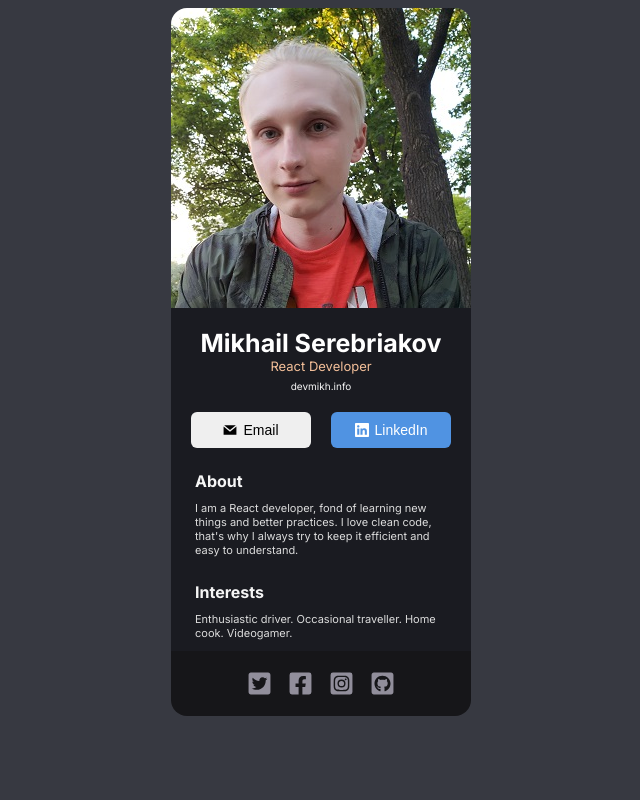
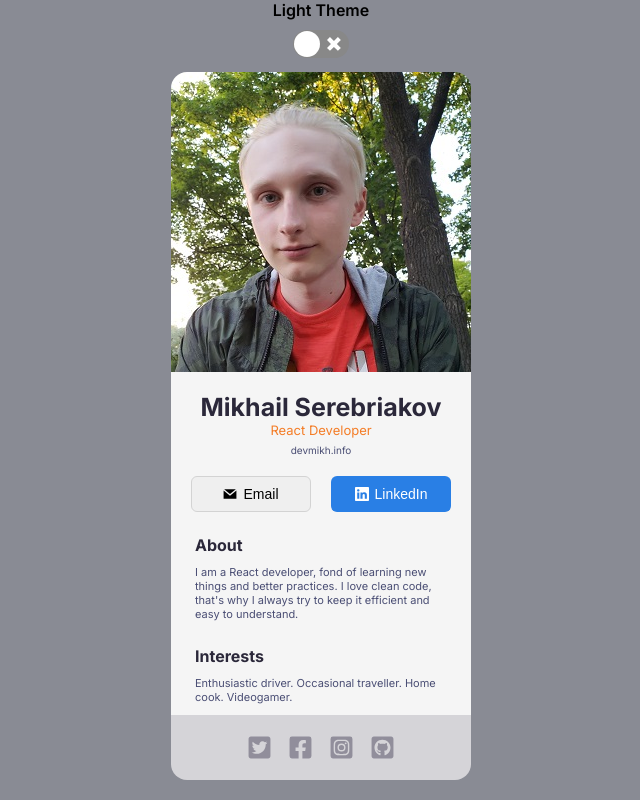
Before and after one commit to devmikh/react-digital-business-card, a React (Create React App) app: page / in a window 1280 px wide. Shown: the whole page, without its empty margins (319-959 px from the left). Built offline with nearby package versions, Linux system fonts and the light colour scheme.

Commit message:
Added light/dark theme switch

```diff
--- a/package.json
+++ b/package.json
@@ -10,6 +10,7 @@
     "react-dom": "^18.2.0",
     "react-icons": "^4.4.0",
     "react-scripts": "5.0.1",
+    "react-switch": "^7.0.0",
     "web-vitals": "^2.1.4"
   },
   "scripts": {
--- a/src/App.css
+++ b/src/App.css
@@ -1,9 +1,49 @@
 body {
-    background-color: #373941;
     font-family: 'Inter', sans-serif;
+    margin: 0;
+}
+
+* {
+    transition: all 0.2s;
 }
 
 .container {
+    height: 100vh;
+    width: 100%;
+}
+
+#light .container {
+    background-color: #898b94;
+}
+
+#dark .container {
+    background-color: #373941;
+}
+
+.App {
+    display: flex;
+    flex-direction: column;
+    align-items: center;
+}
+
+.theme-switch {
+    display: flex;
+    flex-direction: column;
+    align-items: center;
+    gap: 10px;
+    margin-bottom: 14px;
+    font-weight: 600;
+}
+
+#light .theme-switch {
+    color: black;
+}
+
+#dark .theme-switch {
+    color: #F5F5F5;
+}
+
+.card-container {
     width: 300px;
     margin: auto;
     display: flex;
@@ -30,30 +70,62 @@ body {
 }
 
 .info--name {
-    background-color: #1A1B21;
-    color: #FFFFFF;
     font-size: 25px;
     padding-top: 20px;
 }
 
+#light .info--name {
+    background-color: #F5F5F5;
+    color: #2B283A;
+}
+
+#dark .info--name {
+    background-color: #1A1B21;
+    color: #FFFFFF;
+}
+
 .info--occupation {
-    background-color: #1A1B21;
-    color: #F3BF99;
+
     font-size: 13px;
     font-weight: 300;
 }
 
+#light .info--occupation {
+    background-color: #F5F5F5;
+    color: #F47D27;
+}
+
+#dark .info--occupation {
+    background-color: #1A1B21;
+    color: #F3BF99;
+}
+
 .info--website {
-    background-color: #1A1B21;
-    color: #F5F5F5;
     font-size: 10px;
     font-weight: 300;
     padding-top: 6px;
 }
 
+#light .info--website {
+    background-color: #F5F5F5;
+    color: #4A4E74;
+}
+
+#dark .info--website {
+    background-color: #1A1B21;
+    color: #F5F5F5;
+}
+
 .info--buttons {
+    padding-top: 10px;
+}
+
+#light .info--buttons {
+    background-color: #F5F5F5;
+}
+
+#dark .info--buttons {
     background-color: #1A1B21;
-    padding-top: 10px;
 }
 
 .info--buttons > * {
@@ -70,18 +142,39 @@ body {
 }
 
 .info--buttons--linkedin {
-    background-color: #5093E2;
     color: white;
 }
 
-.info--buttons--linkedin:hover {
-    cursor: pointer;
-    background-color: #3d88df;
+#light .info--buttons--linkedin {
+    background-color: #297FE5;
 }
 
-.info--buttons--email:hover {
+#dark .info--buttons--linkedin {
+    background-color: #5093E2;
+}
+
+#light .info--buttons--linkedin:hover {
+    cursor: pointer;
+    background-color: #3579c7;
+}
+
+#dark .info--buttons--linkedin:hover {
+    cursor: pointer;
+    background-color: #3f76b6;
+}
+
+#light .info--buttons--email {
+    border: 1px solid lightgrey;
+}
+
+#light .info--buttons--email:hover {
     cursor: pointer;
     background-color: #dbdbdb;
+}
+
+#dark .info--buttons--email:hover {
+    cursor: pointer;
+    background-color: #b3b0b0;
 }
 
 .info--buttons--text {
@@ -90,34 +183,61 @@ body {
 
 /* About and Interests sections */
 .about, .interests {
-    background-color: #1A1B21;
     padding: 0 24px;
 }
 
+#light .about, #light .interests {
+    background-color: #F5F5F5;
+}
+
+#dark .about, #dark .interests {
+    background-color: #1A1B21;
+}
+
 .about--title, .interests--title {
-    color: #F5F5F5;
     font-size: 16px;
     font-weight: 700;
     margin-bottom: 0;
 }
 
+#light .about--title, #light .interests--title {
+    color: #2B283A;
+}
+
+#dark .about--title, #dark .interests--title {
+    color: #F5F5F5;
+}
+
 .about--text, .interests--text {
-    color: #DCDCDC;
     font-size: 11px;
     margin-top: 10px;
+}
+
+#light .about--text, #light .interests--text {
+    color: #4A4E74;
+}
+
+#dark .about--text, #dark .interests--text {
+    color: #DCDCDC;
 }
 
 /* Footer */
 
 .footer {
-    background-color: #161619;
+    color: #918E9B;
     width: 100%;
     padding: 20px 0;
-    /* text-align: center; */
     font-size: 25px;
-    color: #918E9B;
     display: flex;
     justify-content: center;
     gap: 16px;
     border-radius: 0 0 16px 16px;
 }
+
+#light .footer {
+    background-color: #D5D4D8;
+}
+
+#dark .footer {
+    background-color: #161619;
+}
--- a/src/App.jsx
+++ b/src/App.jsx
@@ -3,15 +3,38 @@ import Info from './components/Info';
 import About from './components/About';
 import Interests from './components/Interests';
 import Footer from './components/Footer';
+import ReactSwitch from 'react-switch';
+
+import { createContext, useState } from "react";
+
+export const ThemeContext = createContext(null);
 
 function App() {
+  const [theme, setTheme] = useState("light");
+
+  const toggleTheme = () => {
+    setTheme((currentTheme) => (currentTheme === "light" ? "dark" : "light"));
+  }
   return (
+    <ThemeContext.Provider value={{theme, toggleTheme}}>
+
+        <div className="App" id={theme}>
           <div className="container">
+            <div className="theme-switch">
+              <label>{theme === "light" ? "Light Theme" : "Dark Theme"}</label>
+              <ReactSwitch onChange={toggleTheme} checked={theme === "dark"} />
+            </div>
+            <div className="card-container">
               <Info />
               <About />
               <Interests />
               <Footer />
             </div>
+          </div>
+        </div>
+
+
+    </ThemeContext.Provider>
   );
 }
 
```
Also changed, not shown: 1 other file (tests, documents, lock files or other folders). Lines whose indentation alone changed are shown as unchanged.
